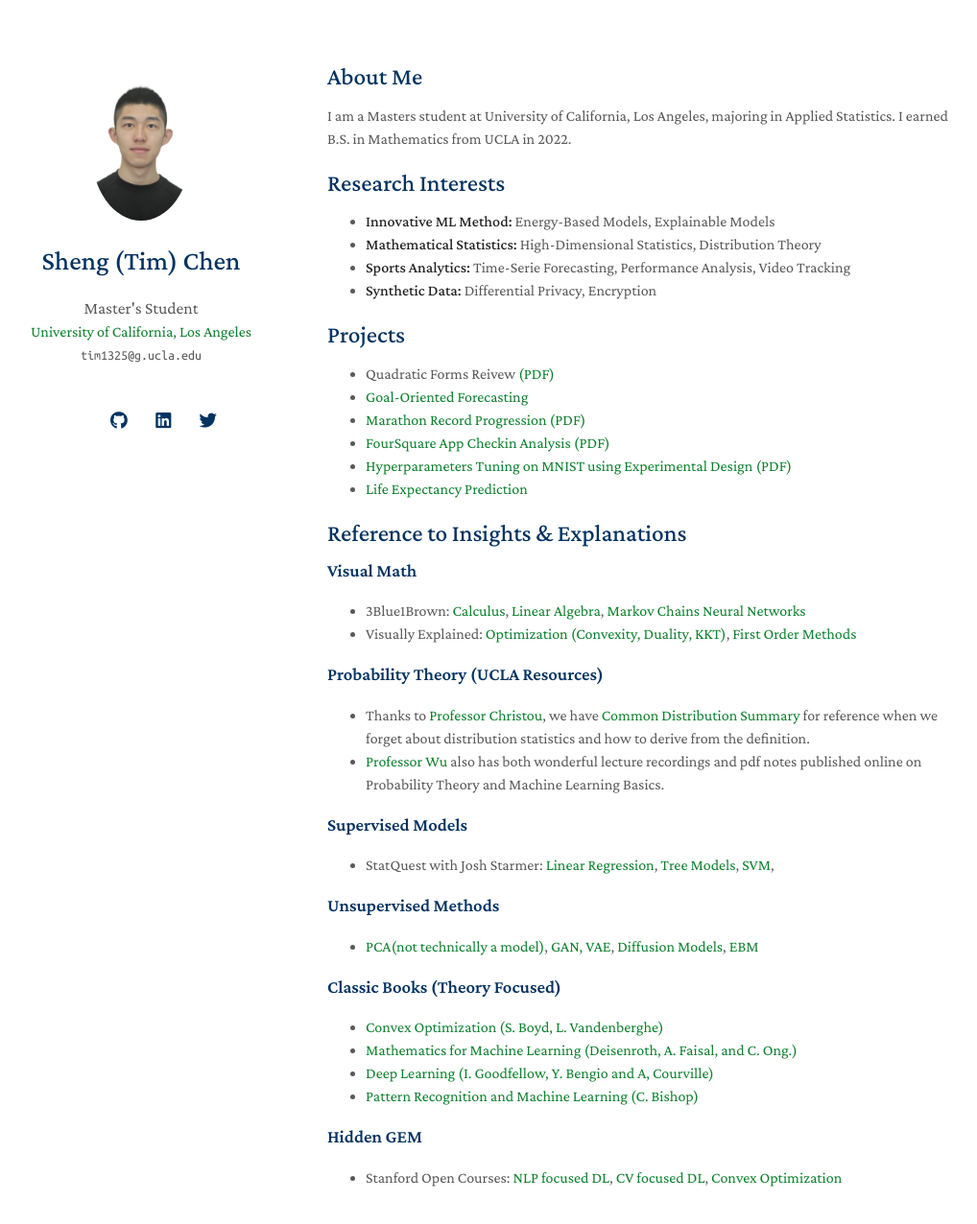
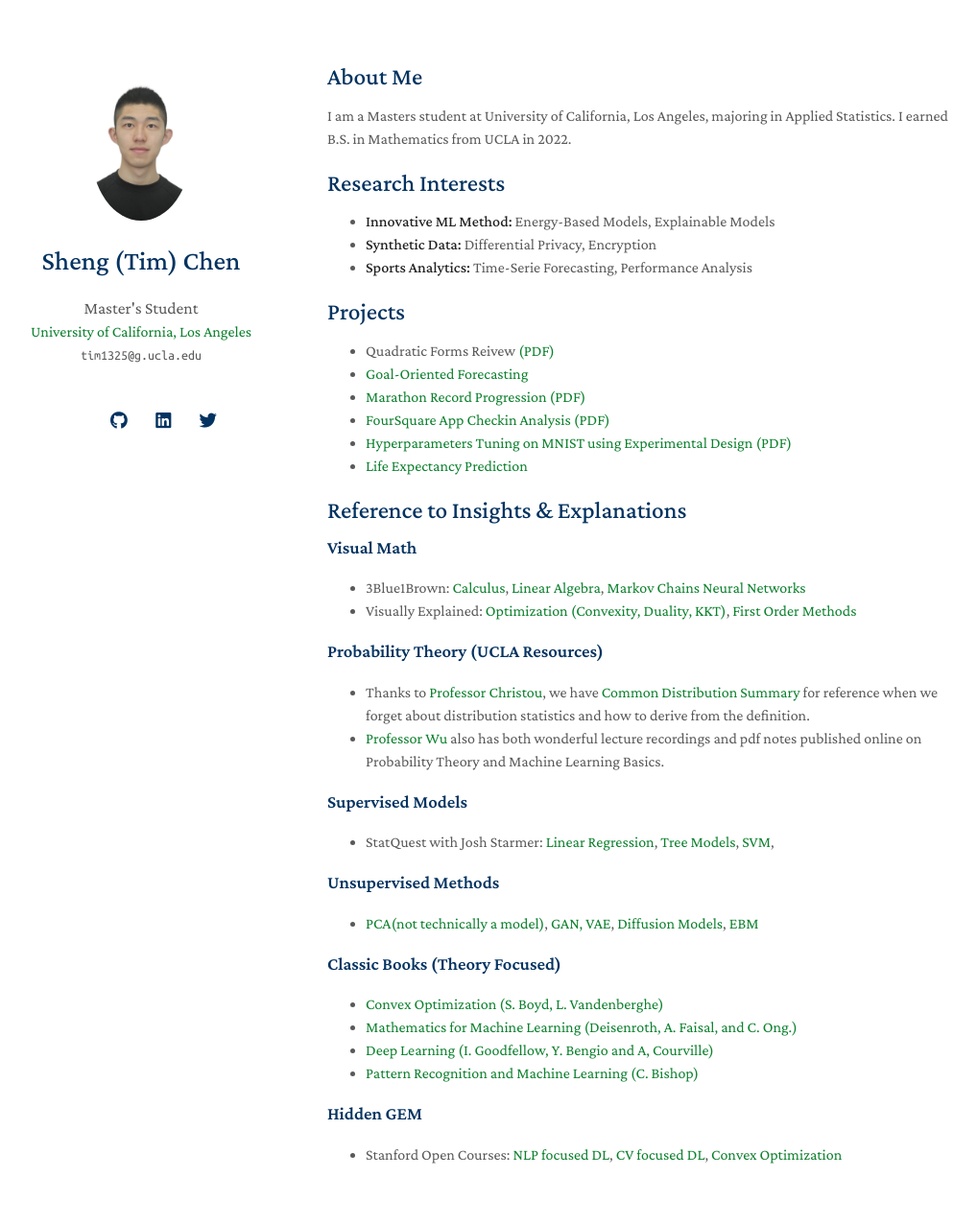
Before and after one commit to timc1325/timc1325.github.io, a Jekyll site: the page built from index.md, in a window 1280 px wide and 1334 px high. Shown: the top 1276 px of the window at 96% size, without its empty margins (129-1147 px from the left). Built offline with Jekyll 4.4.1, drawn with Linux system fonts in a browser that asks for light colours; nearby versions of some CDN libraries; a style sheet for code colours, icons or effects is not loaded; our own code applies the rules of GitHub Pages for plain Markdown files.

Commit message:
Update index.md
Signed-off-by: Tim <86130025+timc1325@users.noreply.github.com>

```diff
--- a/index.md
+++ b/index.md
@@ -9,9 +9,9 @@ I am a Masters student at University of California, Los Angeles, majoring in App
 ## Research Interests
 
 - **Innovative ML Method:** Energy-Based Models, Explainable Models
-- **Mathematical Statistics:** High-Dimensional Statistics, Distribution Theory
-- **Sports Analytics:** Time-Serie Forecasting, Performance Analysis, Video Tracking
 - **Synthetic Data:** Differential Privacy, Encryption
+- **Sports Analytics:** Time-Serie Forecasting, Performance Analysis
+
 
 
 ## Projects
```
